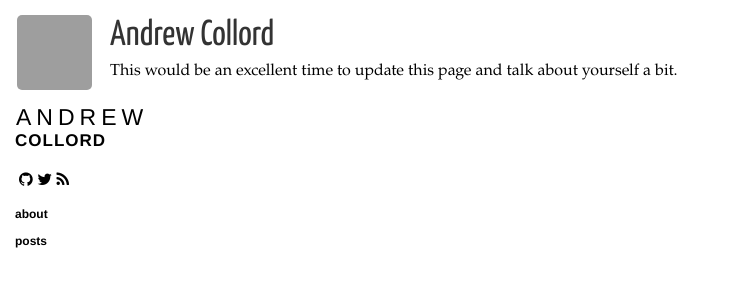
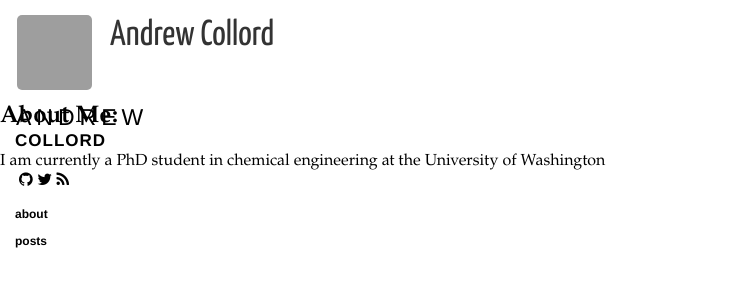
Before and after one commit to acollord/acollord.github.io, a Jekyll site: the page built from about.html, in a window 1280 px wide. Shown: the top 300 px of the page, without its empty margins (0-735 px from the left). Built offline with Jekyll 4.4.1, drawn with Linux system fonts in a browser that asks for light colours; nearby versions of some CDN libraries; Markdown is read by kramdown in place of the engine named in the settings; grey boxes are pictures that could not be loaded.

Commit message:
Update about.html

```diff
--- a/about.html
+++ b/about.html
@@ -6,6 +6,7 @@ title: "About"
 <!-- You can edit this whole page, remove it, or use it as basis for any non-post pages you have. -->
 <section class="content">
   <h1>{{ site.name }}</h1>
+</section>
 
-  <p>This would be an excellent time to update this page and talk about yourself a bit.</p>
-</section>
+<h2> About Me: </h2>
+<p> I am currently a PhD student in chemical engineering at the University of Washington</p>
```
